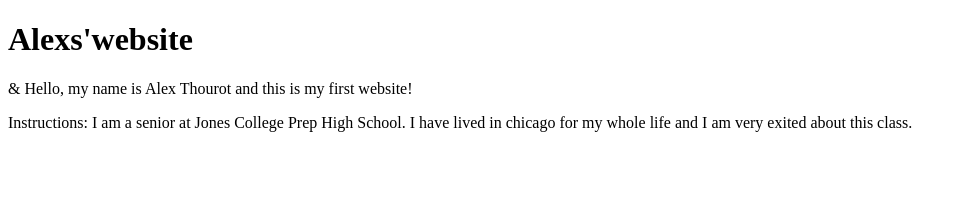
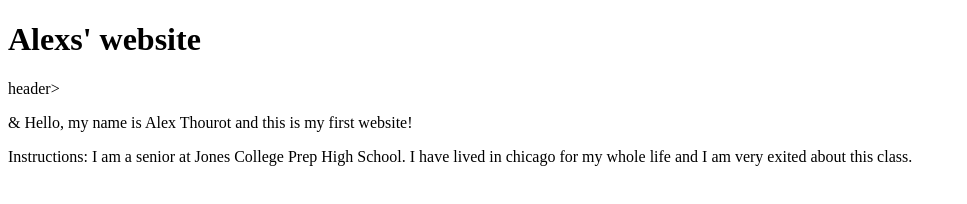
Before and after one commit to athourot/Itmd-361-fall-2023, a plain HTML site: page index.html in a window 1280 px wide. Shown: the whole page, without its empty margins (0-967 px from the left). Drawn offline with Linux system fonts and the light colour scheme.

Commit message:
Update index.html

```diff
--- a/index.html
+++ b/index.html
@@ -6,8 +6,8 @@
 </head>
 <body>
 <header>
-  <h1>Alexs'website</h1>
-<header>
+  <h1>Alexs' website</h1>
+</header>header>
   <p>&amp; Hello, my name is Alex Thourot and this is my first website!</p>
   <p>Instructions: I am a senior at Jones College Prep High School. I have lived in chicago for my whole life and I am very exited about this class.</p>
 </body>
```
